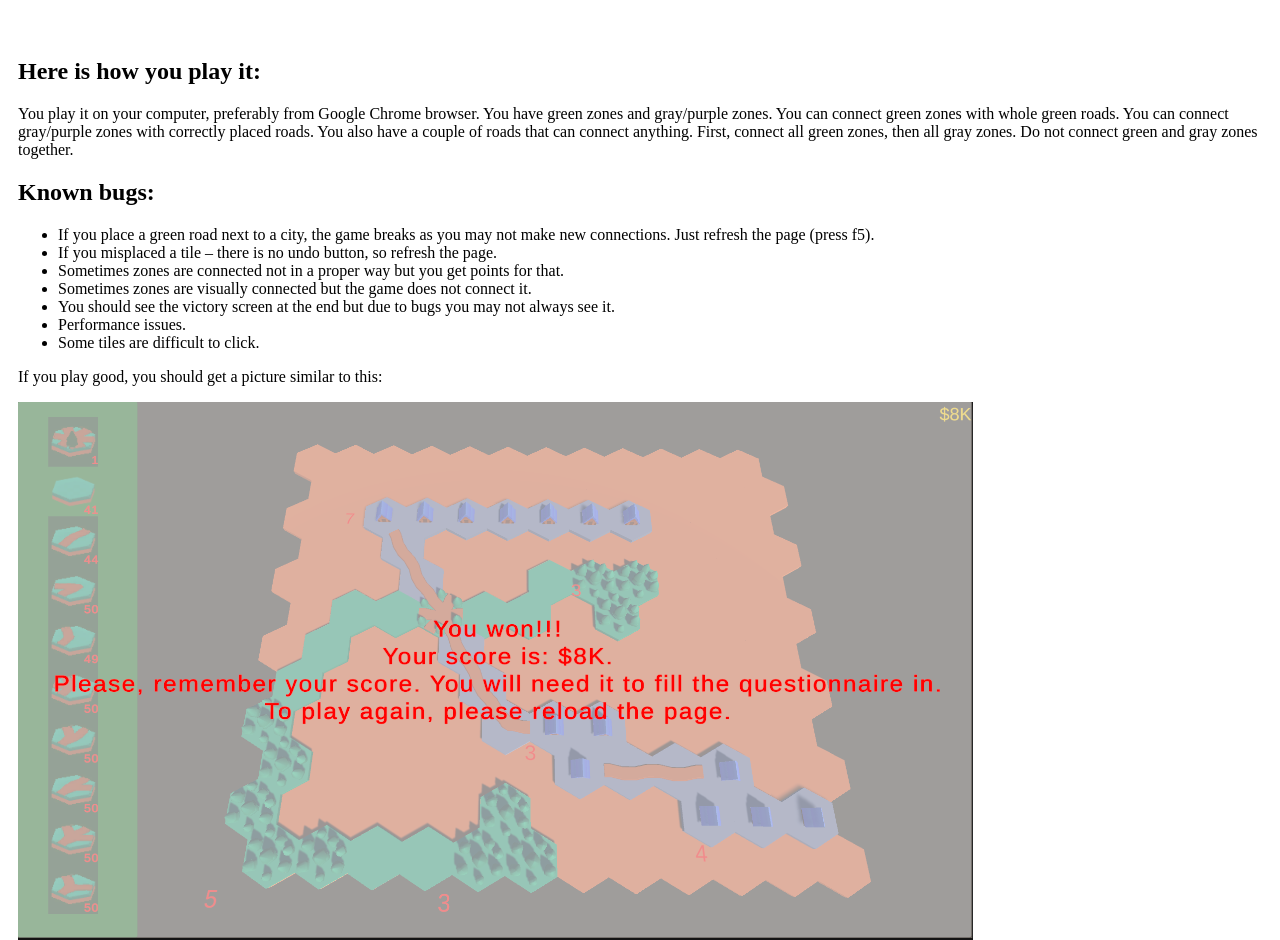
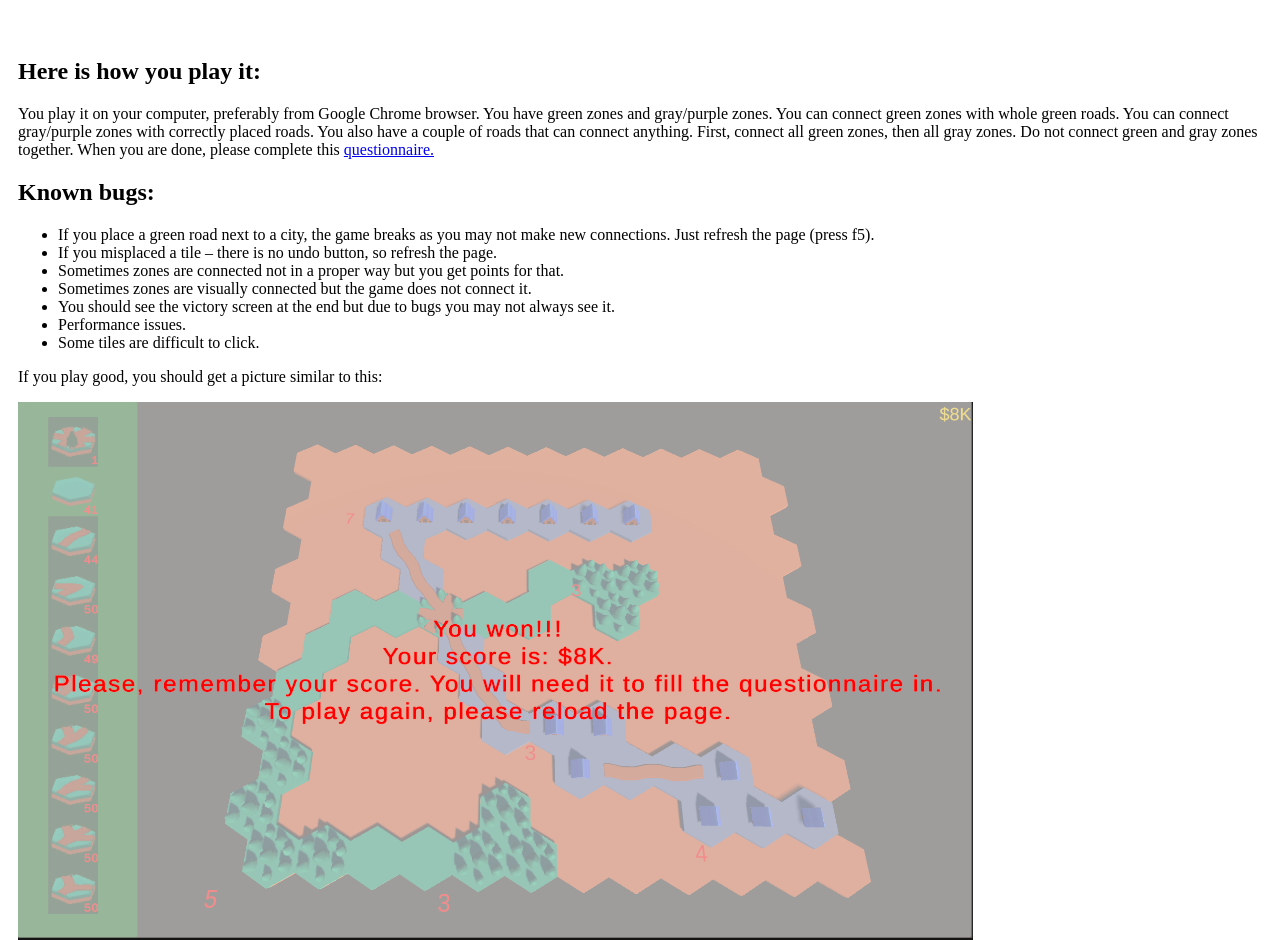
Before and after one commit to tall-horse/nn-test, a plain HTML site: page index.html in a window 1280 px wide. Shown: the top 940 px of the page. Drawn offline with Linux system fonts and the light colour scheme; no server answers.

Commit message:
brought back the questionnaire hyperlink

```diff
--- a/index.html
+++ b/index.html
@@ -12,7 +12,7 @@
 <body style="display: flex; flex-direction: column; gap: 5rem; height: 100vh;">
   <div id="text-content" style="margin-top: 20px; padding: 10px;">
     <h2>Here is how you play it:</h2>
-<p>You play it on your computer, preferably from Google Chrome browser. You have green zones and gray/purple zones. You can connect green zones with whole green roads. You can connect gray/purple zones with correctly placed roads. You also have a couple of roads that can connect anything. First, connect all green zones, then all gray zones. Do not connect green and gray zones together.</p>
+<p>You play it on your computer, preferably from Google Chrome browser. You have green zones and gray/purple zones. You can connect green zones with whole green roads. You can connect gray/purple zones with correctly placed roads. You also have a couple of roads that can connect anything. First, connect all green zones, then all gray zones. Do not connect green and gray zones together. When you are done, please complete this <a href="https://docs.google.com/forms/d/e/1FAIpQLSfQw0sR53XNJCqzy4gSVlpGbGy0tOl3VN9DO7rX0BKnG3eGRw/viewform?embedded=true">questionnaire.</a></p>
 
 <h2>Known bugs:</h2>
 <ul>
```
